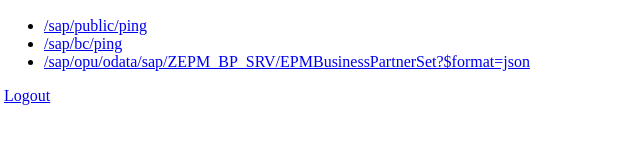
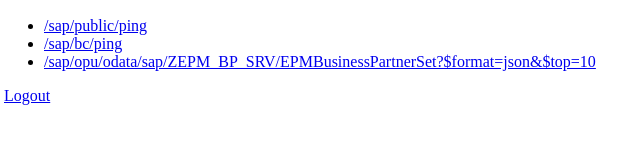
Before and after one commit to gregorwolf/epmbp-consumer-app, a website: page app/webapp/index.html in a window 1280 px wide. Shown: the part 322-466 px from the top of the page, 4-644 px from the left. Drawn offline with Linux system fonts and the light colour scheme.

Commit message:
Format as JSON, limit to 10 results

```diff
--- a/app/webapp/index.html
+++ b/app/webapp/index.html
@@ -26,7 +26,7 @@
 			<ul>
 				<li><a href="/sap/public/ping">/sap/public/ping</a></li>
 				<li><a href="/sap/bc/ping">/sap/bc/ping</a></li>
-				<li><a href="/sap/opu/odata/sap/ZEPM_BP_SRV/EPMBusinessPartnerSet">/sap/opu/odata/sap/ZEPM_BP_SRV/EPMBusinessPartnerSet?$format=json</a></li>
+				<li><a href="/sap/opu/odata/sap/ZEPM_BP_SRV/EPMBusinessPartnerSet?$format=json&$top=10">/sap/opu/odata/sap/ZEPM_BP_SRV/EPMBusinessPartnerSet?$format=json&amp;$top=10</a></li>
 		</ul>
 		<p><a href="/do/logout">Logout</a></p>
 	</body>
```
